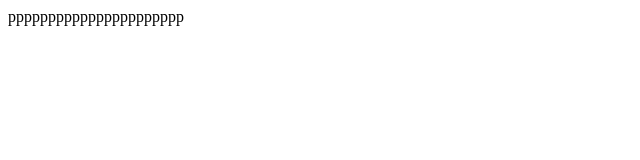
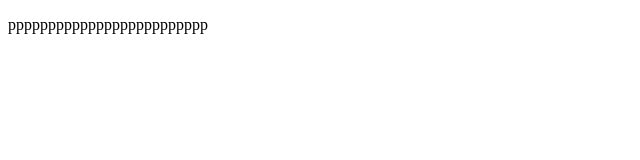
Before and after one commit to lkmdl/poPo, a plain HTML site: page index.html in a window 1280 px wide. Shown: the whole page, without its empty margins (0-640 px from the left). Drawn offline with Linux system fonts and the light colour scheme.

Commit message:
Update index.html

```diff
--- a/index.html
+++ b/index.html
@@ -1,13 +1,10 @@
 <!DOCTYPE html>
 <html lang="ko">
 <head>
-  <meta charset="UTF-8">
-  <meta http-equiv="X-UA-Compatible" content="IE=edge">
-  <meta name="viewport" content="width=device-width, initial-scale=1.0">
   <title>Document</title>
 </head>
 <body>
-  pppppppppppppppppppppp
+  <p>ppppppppppppppppppppppppp</p>
 
 </body>
 </html>
```
